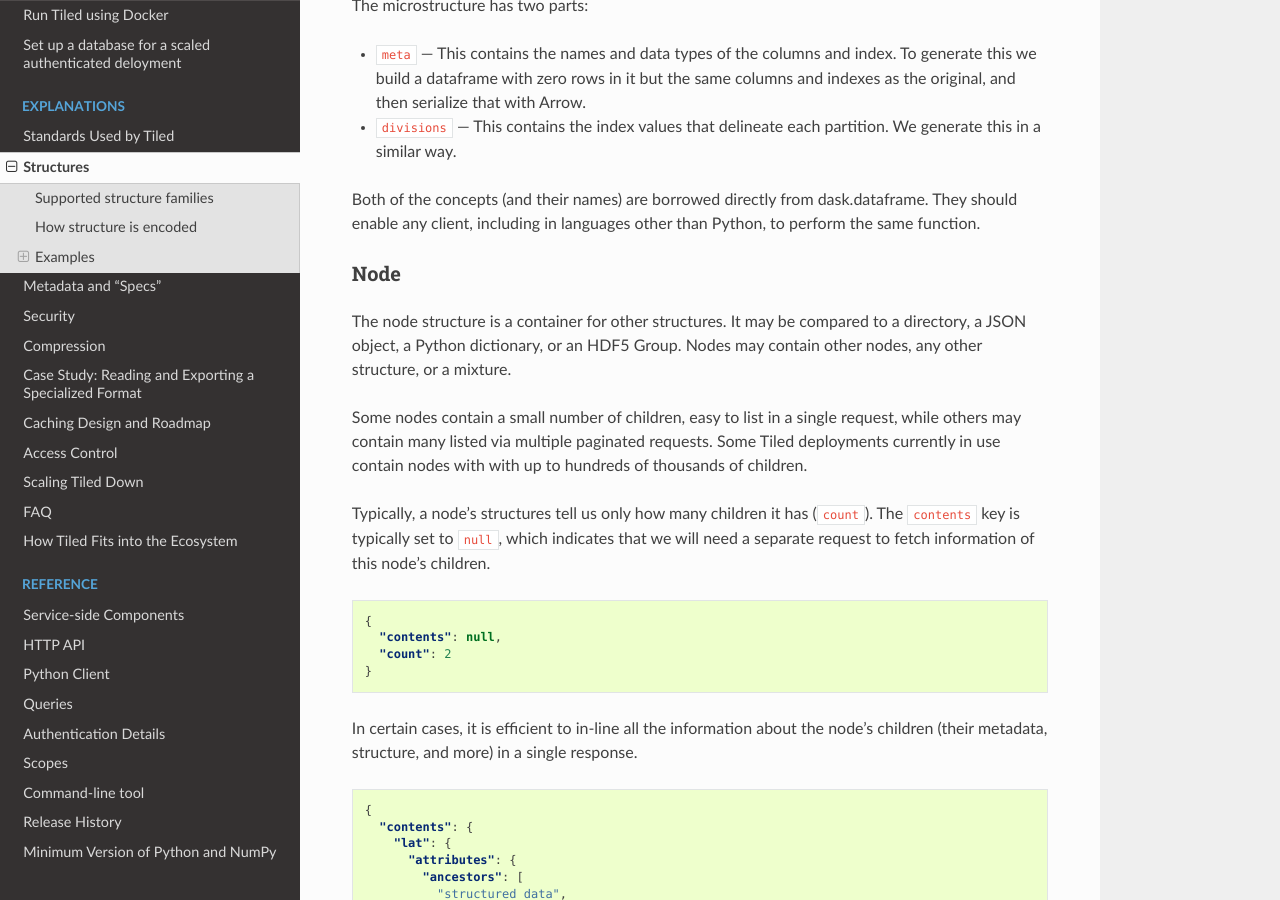
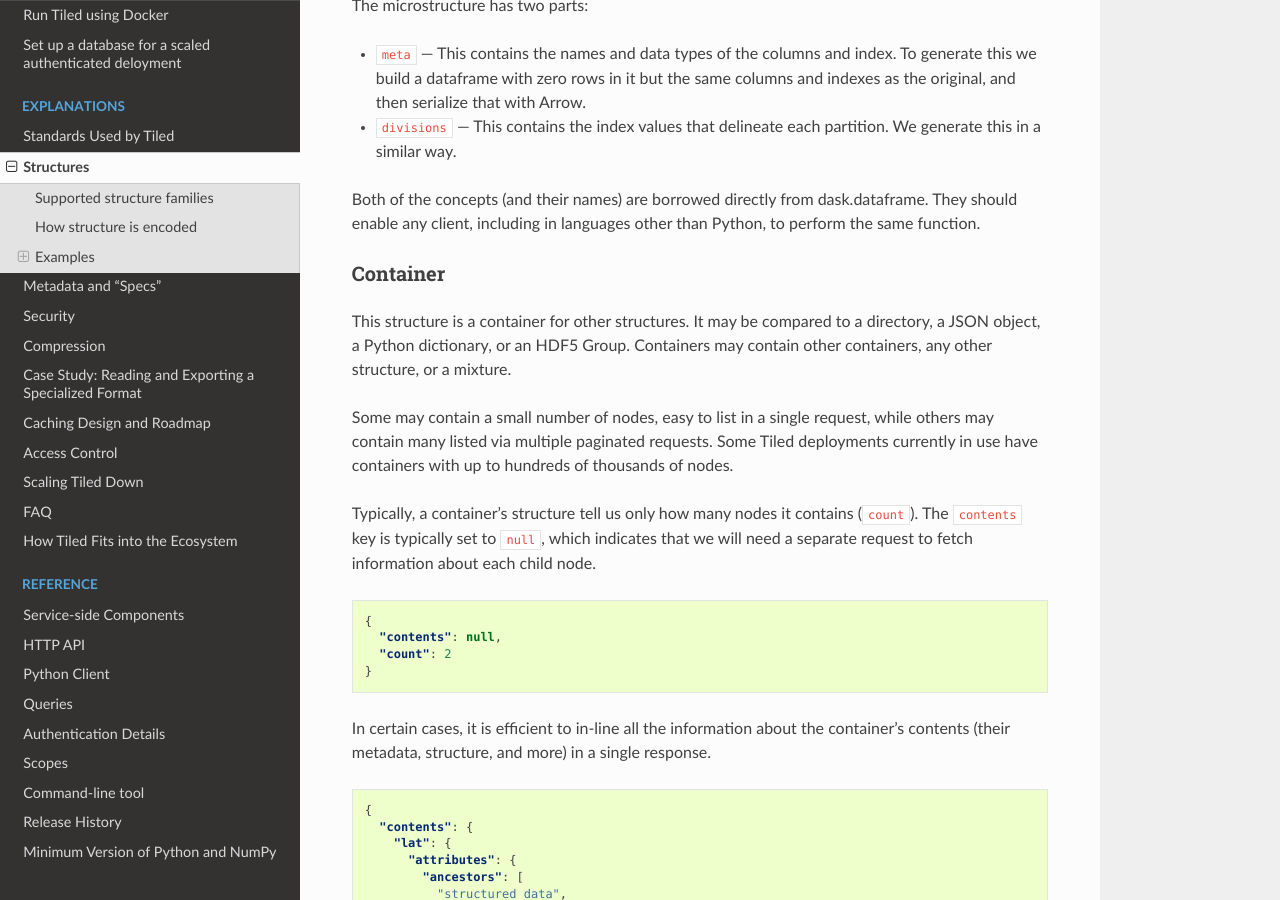
Before and after one commit to bluesky/tiled, a Sphinx documentation site: the page built from docs/source/explanations/structures.md, in a window 1280 px wide and 900 px high, scrolled down 5092 px. Built offline with Sphinx 7.4.7 and the Read the Docs theme 2.0.0, drawn with Linux system fonts in a browser that asks for light colours; pages that are not in the unit, such as notebooks, are missing from menus; the version number could not be read and is left out; some of the changed text lies outside the part shown.

Commit message:
Follow up: s/node/container in structures explanation

````diff
--- a/docs/source/explanations/structures.md
+++ b/docs/source/explanations/structures.md
@@ -13,7 +13,7 @@ The structure families are:
 * sparse --- a sparse array (i.e. an array which is mostly zeros)
 * dataframe --- tabular data, as in [Apache Arrow](https://arrow.apache.org) or
   [pandas](https://pandas.pydata.org/)
-* node --- a grouping of other structures, akin to a dictionary or a directory
+* container --- a of other structures, akin to a dictionary or a directory
 
 Support for sparse arrays and [Awkward Array](https://awkward-array.org/) are
 planned.
@@ -282,20 +282,20 @@ Both of the concepts (and their names) are borrowed directly from
 dask.dataframe. They should enable any client, including in languages other than
 Python, to perform the same function.
 
-### Node
+### Container
 
-The node structure is a container for other structures. It may be compared to a
-directory, a JSON object, a Python dictionary, or an HDF5 Group. Nodes may contain
-other nodes, any other structure, or a mixture.
+This structure is a container for other structures. It may be compared to a
+directory, a JSON object, a Python dictionary, or an HDF5 Group. Containers may
+contain other containers, any other structure, or a mixture.
 
-Some nodes contain a small number of children, easy to list in a single request,
+Some may contain a small number of nodes, easy to list in a single request,
 while others may contain many listed via multiple paginated requests. Some Tiled
-deployments currently in use contain nodes with with up to hundreds of thousands
-of children.
+deployments currently in use have containers with up to hundreds of thousands
+of nodes.
 
-Typically, a node's structures tell us only how many children it has (`count`).
+Typically, a container's structure tell us only how many nodes it contains (`count`).
 The `contents` key is typically set to `null`, which indicates that we will need
-a separate request to fetch information of this node's children.
+a separate request to fetch information about each child node.
 
 ```json
 {
@@ -304,8 +304,9 @@ a separate request to fetch information of this node's children.
 }
 ```
 
-In certain cases, it is efficient to in-line all the information about the node's children
-(their metadata, structure, and more) in a single response.
+In certain cases, it is efficient to in-line all the information about the
+container's contents (their metadata, structure, and more) in a single
+response.
 
 
 ```json
````
Also changed, not shown: other parts of docs/source/explanations/structures.md (+1 -1 lines).
